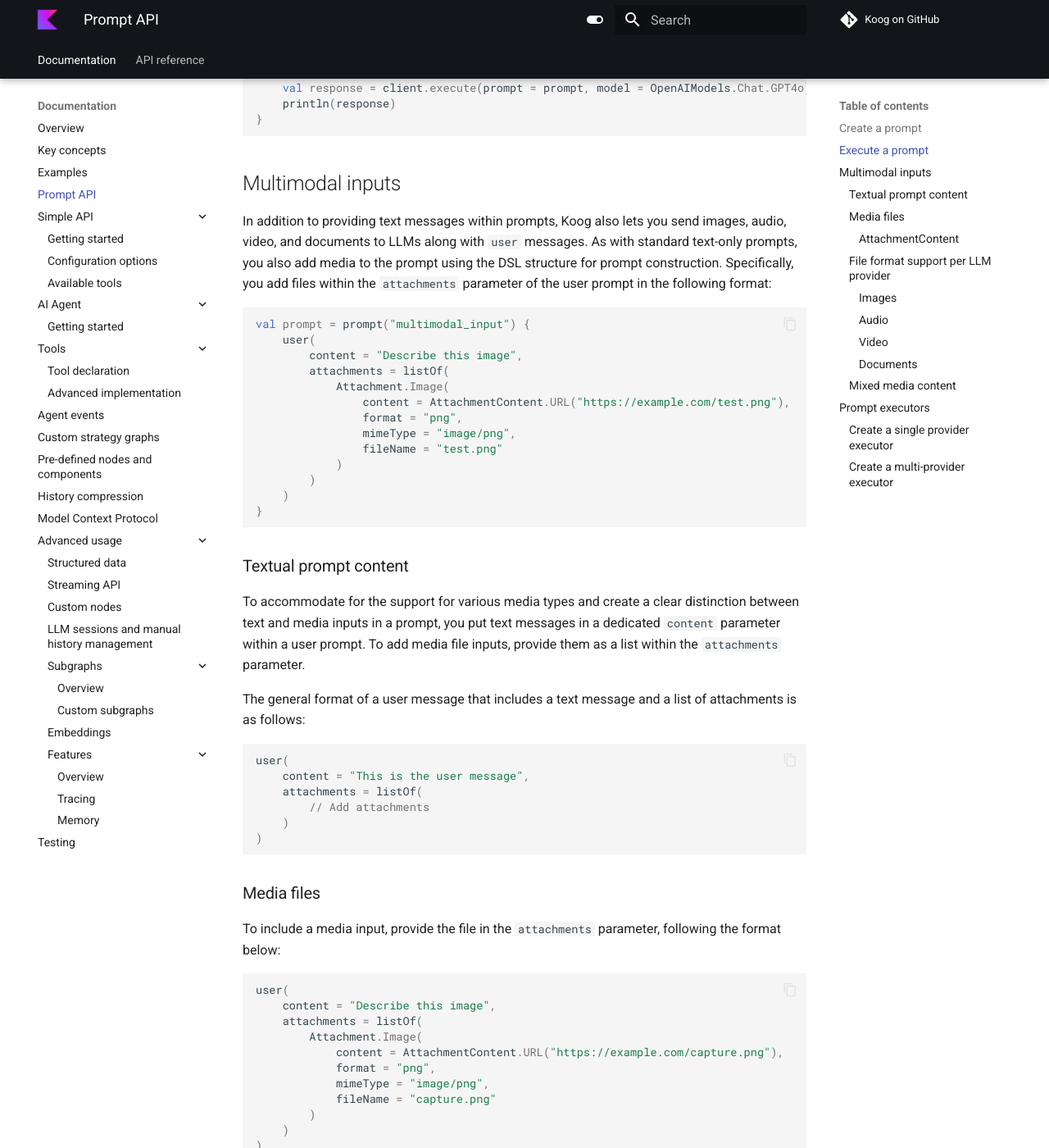
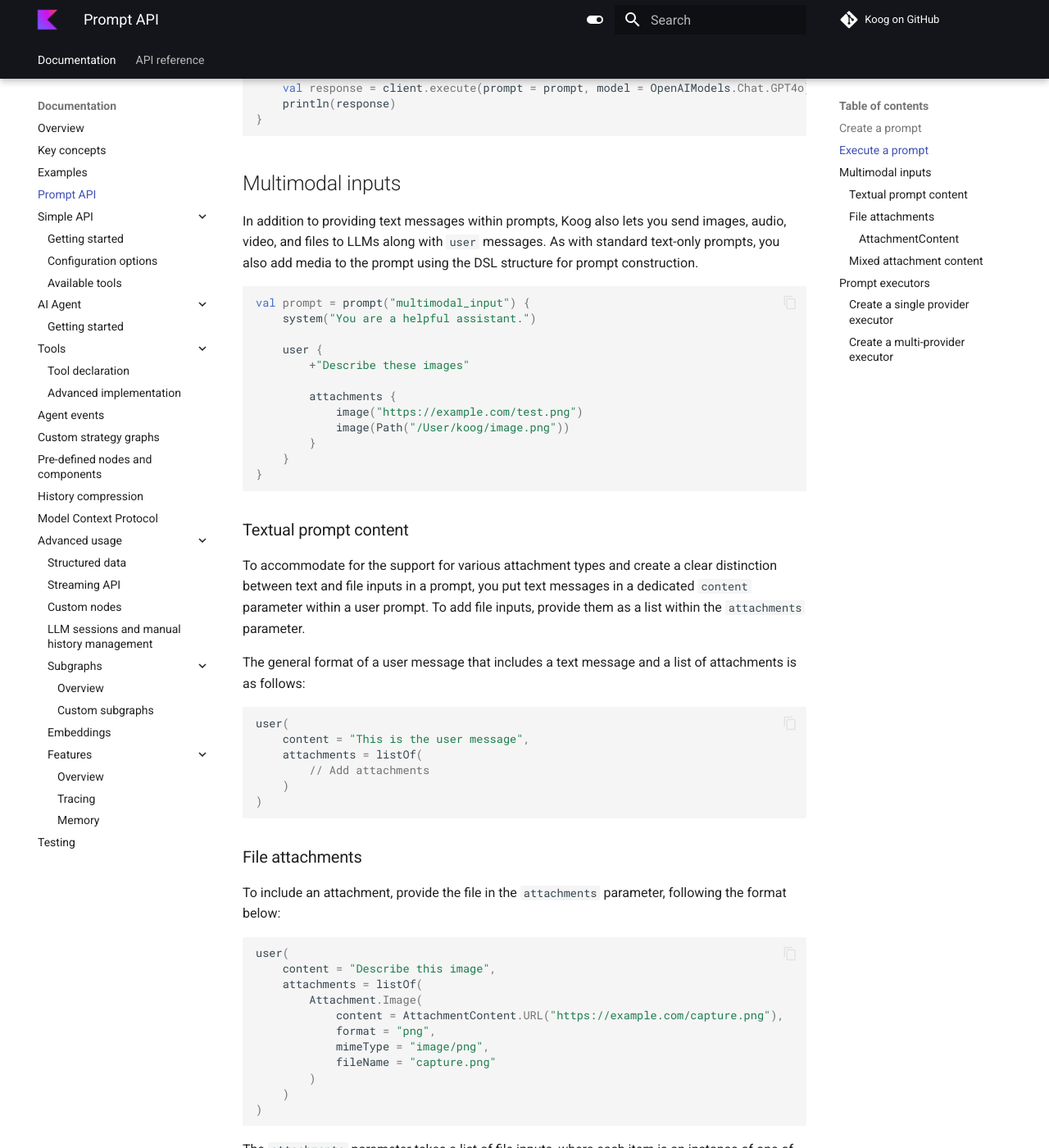
Before and after one commit to JetBrains/koog-docs, an MkDocs documentation site: the page built from docs/prompt-api.md, in a window 1280 px wide and 1400 px high, scrolled down 1866 px. Shown: the whole window at 82% size. Built offline with MkDocs 1.6.1 and Material for MkDocs 9.7.7, drawn with Linux system fonts in a browser that asks for light colours; comment, search, counter and statistics services are not loaded; some of the changed text lies outside the part shown.

Commit message:
Implement feedback from PR review

````diff
--- a/docs/prompt-api.md
+++ b/docs/prompt-api.md
@@ -86,28 +86,27 @@
 
 ## Multimodal inputs
 
-In addition to providing text messages within prompts, Koog also lets you send images, audio, video, and documents to LLMs along with `user` messages. As with standard text-only prompts, you also add media to the prompt using the DSL structure for prompt construction. Specifically, you add files within the `attachments` parameter of the user prompt in the following format:
+In addition to providing text messages within prompts, Koog also lets you send images, audio, video, and files to LLMs along with `user` messages. As with standard text-only prompts, you also add media to the prompt using the DSL structure for prompt construction.
 
 ```kotlin
 val prompt = prompt("multimodal_input") {
-    user(
-        content = "Describe this image",
-        attachments = listOf(
-            Attachment.Image(
-                content = AttachmentContent.URL("https://example.com/test.png"),
-                format = "png",
-                mimeType = "image/png",
-                fileName = "test.png"
-            )
-        )
-    )
+    system("You are a helpful assistant.")
+
+    user {
+        +"Describe these images"
+
+        attachments {
+            image("https://example.com/test.png")
+            image(Path("/User/koog/image.png"))
+        }
+    }
 }
 ```
 
 ### Textual prompt content
 
-To accommodate for the support for various media types and create a clear distinction between text and media inputs in a prompt, you put text messages in a dedicated `content` parameter within a user prompt.
-To add media file inputs, provide them as a list within the `attachments` parameter.
+To accommodate for the support for various attachment types and create a clear distinction between text and file inputs in a prompt, you put text messages in a dedicated `content` parameter within a user prompt.
+To add file inputs, provide them as a list within the `attachments` parameter.
 
 The general format of a user message that includes a text message and a list of attachments is as follows:
 
@@ -120,9 +119,9 @@
 )
 ```
 
-### Media files
+### File attachments
 
-To include a media input, provide the file in the `attachments` parameter, following the format below:
+To include an attachment, provide the file in the `attachments` parameter, following the format below:
 
 ```kotlin
 user(
@@ -156,7 +155,7 @@
 
 #### AttachmentContent
 
-`AttachmentContent` defines the type and source of media content that is provided as an input to the LLM. The following
+`AttachmentContent` defines the type and source of content that is provided as an input to the LLM. The following
 classes are supported:
 
 `AttachmentContent.URL(val url: String)`
@@ -167,13 +166,13 @@
 |--------|-----------|----------|----------------------------------|
 | `url`  | String    | Yes      | The URL of the provided content. |
 
-`AttachmentContent.Binary.Bytes(val path: String)`
+`AttachmentContent.Binary.Bytes(val data: ByteArray)`
 
-Provides file content from the specified local file path. Takes the following parameter:
+Provides file content as a byte array. Takes the following parameter:
 
-| Name   | Data type | Required | Description                 |
-|--------|-----------|----------|-----------------------------|
-| `path` | String    | Yes      | The path to the local file. |
+| Name   | Data type | Required | Description                                |
+|--------|-----------|----------|--------------------------------------------|
+| `data` | ByteArray | Yes      | The file content provided as a byte array. |
 
 `AttachmentContent.Binary.Base64(val base64: String)`
 
@@ -183,108 +182,30 @@
 |----------|-----------|----------|-----------------------------------------|
 | `base64` | String    | Yes      | The Base64 string containing file data. |
 
-`AttachmentContent.PlainText(val path: String)`
+`AttachmentContent.PlainText(val text: String)`
 
-_Applies only if the attachment type is `Attachment.File`_. Provides content from a plain text local file (`text/plain` MIME type). Takes the following parameter:
+_Applies only if the attachment type is `Attachment.File`_. Provides content from a plain text file (such as the `text/plain` MIME type). Takes the following parameter:
 
-| Name   | Data type | Required | Description                 |
-|--------|-----------|----------|-----------------------------|
-| `path` | String    | Yes      | The path to the local file. |
+| Name   | Data type | Required | Description              |
+|--------|-----------|----------|--------------------------|
+| `text` | String    | Yes      | The content of the file. |
 
-Here is an example of a prompt that includes a local audio file:
+### Mixed attachment content
 
-```kotlin
-val prompt = prompt("audio_transcription") {
-    // Add a system message to set the context
-    system("You are a helpful assistant")
-
-    // Add the user message along with a local audio file
-    user(
-        content = "Transcribe the audio file",
-        attachments = listOf(
-            Attachment.Image(
-                content = AttachmentContent.Binary.Bytes("/Users/koog/recording.wav"),
-                format = "wav",
-                mimeType = "audio/wav",
-                fileName = "recording.wav"
-            )
-        )
-    )
-}
-```
-
-### File format support per LLM provider
-
-The following sections provide an overview of support for different file formats per LLM provider available in Koog.
-
-#### Images
-
-| Provider   | Supported file formats                       |
-|------------|----------------------------------------------|
-| Anthropic  | `png`, `jpeg`, `webp`, `gif`                 |
-| Google     | `png`, `jpeg`, `webp`, `heic`, `heif`, `gif` |
-| Ollama     | `png`, `jpeg`, `gif`, `webp`                 |
-| OpenAI     | `png`, `jpeg`, `webp`, `gif`                 |
-| OpenRouter | `png`, `jpeg`, `webp`, `gif`                 |
-
-#### Audio
-
-| Provider   | Supported file formats                     |
-|------------|--------------------------------------------|
-| Anthropic  | No audio support                           |
-| Google     | `wav`, `mp3`, `aiff`, `aac`, `ogg`, `flac` |
-| Ollama     | No audio support                           |
-| OpenAI     | `wav`, `mp3`                               |
-| OpenRouter | `wav`, `mp3`                               |
-
-#### Video
-
-| Provider   | Supported file formats                                  |
-|------------|---------------------------------------------------------|
-| Anthropic  | No video support                                        |
-| Google     | `flv`, `mov`, `qt`, `mpeg`, `mp4`, `webm`, `wmv`, `3gp` |
-| Ollama     | No video support                                        |
-| OpenAI     | No video support                                        |
-| OpenRouter | No video support                                        |
-
-#### Documents
-
-| Provider   | Supported file formats                                             |
-|------------|--------------------------------------------------------------------|
-| Anthropic  | `pdf`, `txt`, `md`                                                 |
-| Google     | `pdf`, `js`, `py`, `txt`, `html`, `css`, `md`, `csv`, `xml`, `rtf` |
-| Ollama     | No document support                                                |
-| OpenAI     | `pdf`                                                              |
-| OpenRouter | `pdf`                                                              |
-
-### Mixed media content
-
-In addition to providing different types of media in separate prompts or messages, you can also provide multiple and
-mixed types of attachments in a single `user` message, as shown below:
+In addition to providing different types of attachments in separate prompts or messages, you can also provide multiple and mixed types of attachments in a single `user` message, as shown below:
 
 ```kotlin
 val prompt = prompt("mixed_content") {
-    // Add a system message to set the context
     system("You are a helpful assistant.")
 
-    // Add the user message with different types of attached files
-    user(
-        content = "Compare the image with the document content:",
-        attachments = listOf(
-            Attachment.Image(
-                content = AttachmentContent.Binary.Bytes("/Users/koog/page.png"),
-                format = "png",
-                mimeType = "image/png",
-                fileName = "page.png"
-            ),
-            Attachment.File(
-              content = AttachmentContent.Binary.Bytes("/Users/koog/report.pdf"),
-              format = "pdf",
-              mimeType = "application/pdf",
-              fileName = "report.pdf"
-            )
-        )
-    )
+    user {
+        +"Compare the image with the document content."
+
+        attachments {
+            image(Path("/User/koog/page.png"))
+            binaryFile(Path("/User/koog/page.pdf"), "application/pdf")
+        }
+    }
 }
 ```
 
````
